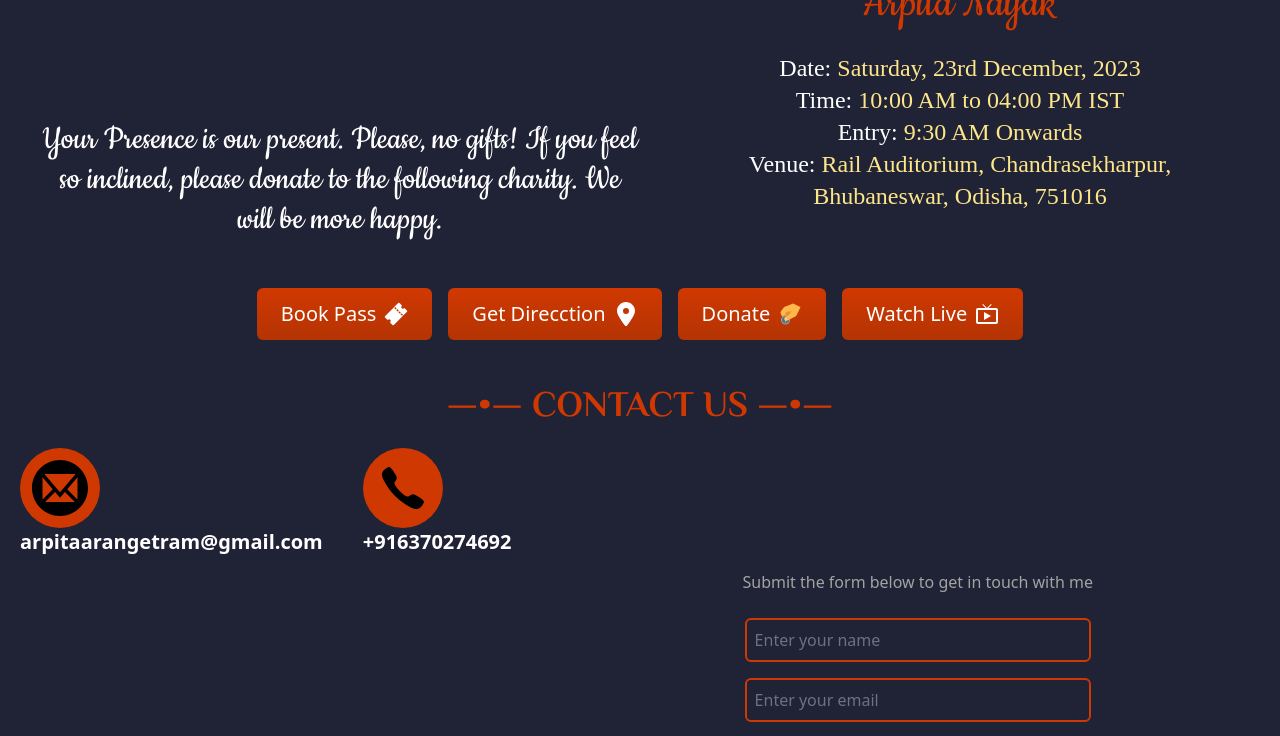
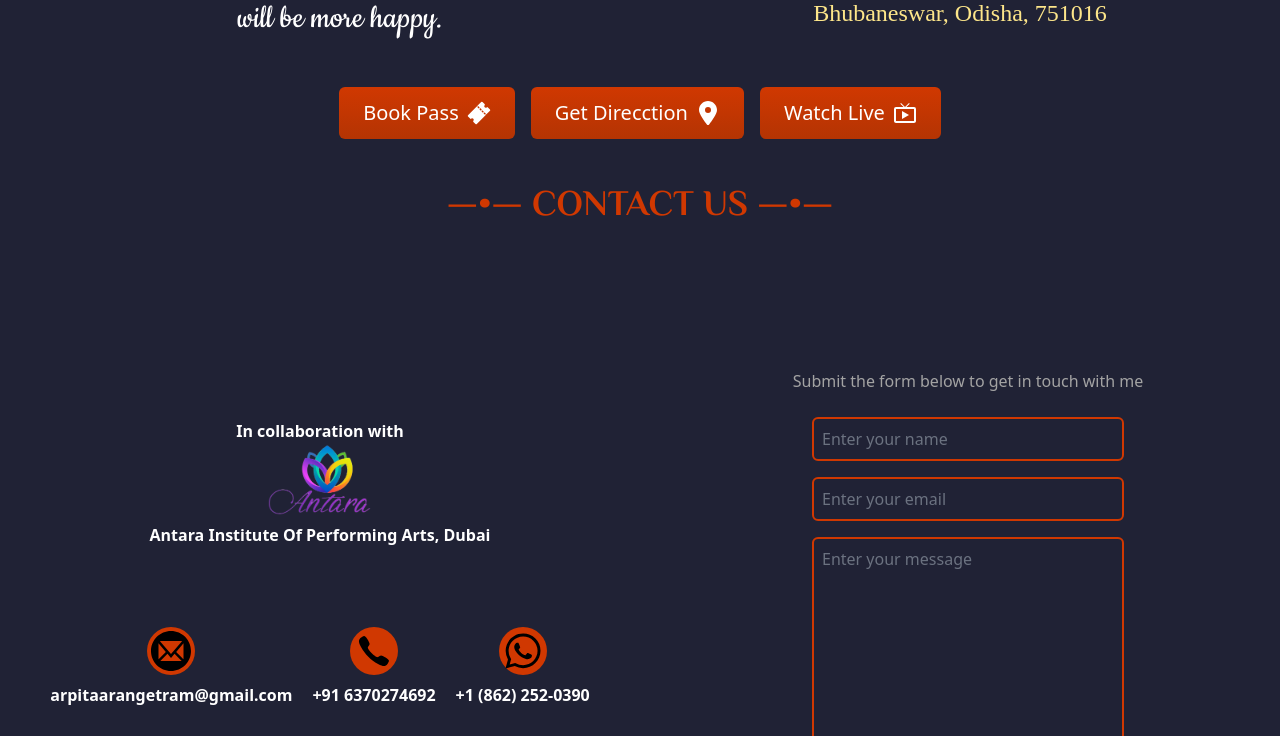
Before and after one commit to NishutSuman/arpita-nayak, a React (Create React App) app: page / in a window 1280 px wide. Shown: the part 2000-2736 px from the top of the page. Built offline with nearby package versions, Linux system fonts and the light colour scheme; a web font is replaced by a local one.

Commit message:
Landing Page updated

```diff
--- a/src/Components/Footer/ContactForm.jsx
+++ b/src/Components/Footer/ContactForm.jsx
@@ -1,8 +1,7 @@
 import React from "react";
 
-
 //function for form reset
-function handleSubmit(e){
+function handleSubmit(e) {
 	setTimeout(() => {
 		e.target.reset();
 	}, 3000);
@@ -10,14 +9,17 @@ function handleSubmit(e){
 
 const Contact = () => {
 	return (
-    <div style={{backgroundColor: "#202235"}}
+		<div
+			style={{ backgroundColor: "#202235" }}
 			name="contact"
-      className="contact w-[60%] h-screen text-white"
+			className="contact h-screen text-white w-[40rem]"
 		>
-      <div className="flex flex-col p-4 justify-center mx-auto h-full">
-          <p className="py-6 text-neutral-400 font-medium">Submit the form below to get in touch with me</p>
+			<div className="flex flex-col justify-center mx-auto h-full">
+				<p className="py-6 text-neutral-400 font-medium">
+					Submit the form below to get in touch with me
+				</p>
 
-        <div className=" flex justify-center items-center">
+				<div className="flex justify-center items-center">
 					<form
 						onSubmit={handleSubmit}
 						name="contact"
@@ -47,17 +49,15 @@ const Contact = () => {
 							className="p-2 bg-transparent border-2 border-orange-600	rounded-md text-white focus:outline-none"
 						></textarea>
 
-            <button type="submit" className="text-white  bg-gradient-to-b from-orange-600 to-orange-700 px-6 py-3 my-8 mx-auto flex items-center rounded-md hover:scale-110 duration-300">
+						<button
+							type="submit"
+							className="text-white  bg-gradient-to-b from-orange-600 to-orange-700 px-6 py-3 my-8 mx-auto flex items-center rounded-md hover:scale-110 duration-300"
+						>
 							Send Message
 						</button>
 					</form>
-
 				</div>
-
-
-
 			</div>
-
 		</div>
 	);
 };
--- a/src/Components/Footer/Footer.jsx
+++ b/src/Components/Footer/Footer.jsx
@@ -4,13 +4,13 @@ import Contact from "./ContactForm";
 
 function Footer() {
 	return (
-		<div style={{backgroundColor: "#202235", color:"white"}}>
-        <h2 className="font-f2 text-orange-600 text-4xl font-bold">
+		<div style={{ backgroundColor: "#202235", color: "white" }} className="w-[100%]">
+			<h2 className="font-f2 text-orange-600 text-4xl font-bold">
 				—•— CONTACT US —•—
 			</h2>
-			<div className="flex justify-between gap-6">
-				<SocialLinks className="w-[50%]"/>
-				<Contact className="w-[50%]"/>
+			<div className="flex justify-center gap-4 items-center">
+				<SocialLinks />
+				<Contact />
 			</div>
 		</div>
 	);
--- a/src/Components/Footer/SocialLinks.jsx
+++ b/src/Components/Footer/SocialLinks.jsx
@@ -1,35 +1,67 @@
 import React from "react";
-
-import { FiCodesandbox } from "react-icons/fi";
-import { FaLinkedinIn, FaGithub, FaCodepen } from "react-icons/fa";
+import Antara from "../../Assets/Antara Logo.png";
 import { ImMail4 } from "react-icons/im";
 import { IoIosCall } from "react-icons/io";
+import { IoLogoWhatsapp } from "react-icons/io5";
+
 import { Link } from "react-scroll";
 const SocialLinks = () => {
 	return (
 		<div>
-			<div className="flex-col m-auto font-bold p-5 justify-center items-center gap-10">
-				<div className="flex gap-10">
-					<div className="flex-col gap-4 w-full justify-center items-center">
-						<div className="border-2 rounded-full w-20 flex justify-center items-center border-hidden text-black bg-orange-600 h-20	">
+			<div className="flex flex-col font-bold justify-center items-center gap-20 w-[40rem]">
+				{/* Collaboration */}
+				<div className="flex flex-col justify-center items-center">
+					<h3>In collaboration with</h3>
+					<img src={Antara} alt="Antara" className="h-20 w-30" />
+					<h3>Antara Institute Of Performing Arts, Dubai</h3>
+				</div>
+				<div className="flex justify-around gap-5">
+					<div className="flex flex-col gap-2 justify-center items-center">
+						<div className="border-2 rounded-full w-12 flex justify-center items-center border-hidden text-black bg-orange-600 h-12">
 							{" "}
-							<a className="" href="https://kritikumari4666@gmail.com">
-								<ImMail4 className="w-14 h-14" />
+							<a
+								className=""
+								href="mailto:arpitaarangetram@gmail.com"
+								target="_blank"
+								rel="noreferrer"
+							>
+								<ImMail4 className="w-10 h-10" />
 							</a>{" "}
 						</div>
-						<div className="md:text-xl sm: text-sm">
-							arpitaarangetram@gmail.com
-						</div>
+						<div className="text-md">arpitaarangetram@gmail.com</div>
 					</div>
-					<div className="flex-col gap-4 w-full justify-center items-center">
-						<div className="border-2 rounded-full w-20 flex justify-center items-center border-hidden text-black bg-orange-600 h-20	">
+					<div className="flex flex-col justify-center gap-2 items-center">
+						<div className="border-2 rounded-full w-12 flex justify-center items-center border-hidden text-black bg-orange-600 h-12	">
 							{" "}
-							<a className="" href="https://kritikumari4666@gmail.com">
-								<IoIosCall className="w-14 h-14" />
+							<a
+								className=""
+								href="tel:6370274692"
+								target="_blank"
+								rel="noreferrer"
+							>
+								<IoIosCall className="w-10 h-10" />
 							</a>{" "}
 						</div>
-						<div className="md:text-xl sm: text-sm">+916370274692</div>
+						<div className="text-md">+91 6370274692</div>
 					</div>
+					<div className="flex flex-col justify-center gap-2 items-center">
+						<div className="border-2 rounded-full w-12 flex justify-center items-center border-hidden text-black bg-orange-600 h-12	">
+							{" "}
+							<a
+								className=""
+								href="https://wa.me/+18622520390"
+								target="_blank"
+								rel="noreferrer"
+							>
+								<IoLogoWhatsapp className="w-10 h-10" />
+							</a>{" "}
+						</div>
+						<div className="text-md">+1 (862) 252-0390</div>
+					</div>
+				</div>
+				<div>
+					<h3 className="font-f1 text-gray-300">©️ 2023, All the rights are reserved with Mr. Ashok Nayak</h3>
+					<h4 className="font-f1 text-gray-300">Made with ❤️ by Dev. <a href="www.linkedin.com/in/nishutsuman" rel="noreferrer" target="_blank">Nishut Suman</a></h4>
 				</div>
 			</div>
 		</div>
--- a/src/Components/Home/Home.jsx
+++ b/src/Components/Home/Home.jsx
@@ -10,14 +10,14 @@ const Home = () => (
 	<div
 		style={{ backgroundColor: "#202235" }}
 		name="home"
-		className="h-screen w-ful home "
+		className="h-full w-full home "
 	>
-		<div className="max-w-screen-lg mx-auto flex flex-col gap-28 items-center justify-between h-full md:flex-row pt-28">
-			<div className="big-screen w-7/12 space-x-2 shadow-orange-600 mt-[-4%]">
+		<div className="max-w-screen-lg mx-auto flex flex-col gap-28 items-center justify-between md:flex-row pt-20">
+			<div className="big-screen w-[40%] space-x-2 shadow-orange-600 mt-[-4%]">
 				<img
 					src={"https://i.postimg.cc/yNx558WS/10.png"}
 					alt="profile"
-					className="mt-20 w-[100%] h-[100%]"
+					className="mt-20 h-full w-full"
 				/>
 			</div>
 			<div className="small-screen hidden mt-8">
@@ -29,7 +29,7 @@ const Home = () => (
 					/>
 				</div>
 			</div>
-			<div className="flex flex-col justify-center h-[90%] items-center">
+			<div className="flex flex-col justify-center w-[90%] items-center">
 				<div className="">
 					<h2 className="sm:text-5xl font-bold font-f2 text-white">
 						You Are Invited To{" "}
@@ -38,14 +38,17 @@ const Home = () => (
 						</span>
 						Arpita Nayak
 					</h2>
-					<h3 className="mt-5 text-2xl text-amber-200 font-f1">
+					<h3 className="mt-1 text-3xl text-amber-200 font-f3">
+						Dicsiple of Smt. Vimmi B. Eswar and Ms. Chithra Rajan
+					</h3>
+					<h3 className="mt-5 text-2xl text-white font-f1">
 						23rd December, 2023 | Saturday<br></br>
 						at Rail Auditorium, Chandrasekharpur, Bhubaneswar
 					</h3>
 				</div>
 				<div className="flex gap-4">
 					<a
-						href={"http://stackoverflow.com"}
+						href={"tel:6370274692"}
 						className="flex justify-between items-center mt-10 text-white"
 						download={true}
 						target="_blank"
@@ -54,7 +57,7 @@ const Home = () => (
 						<IoMdCall className="h-8 w-8 hover:text-yellow-200"/>
 					</a>
 					<a
-						href={"http://stackoverflow.com"}
+						href={"https://wa.me/+18622520390"}
 						className="flex justify-between items-center mt-10 text-white"
 						download={true}
 						target="_blank"
@@ -63,7 +66,7 @@ const Home = () => (
 						<IoLogoWhatsapp className="h-8 w-8 hover:text-yellow-200" />
 					</a>
 					<a
-						href={"http://stackoverflow.com"}
+						href={"mailto:arpitaarangetram@gmail.com"}
 						className="flex justify-between items-center mt-10 text-white"
 						download={true}
 						target="_blank"
@@ -74,7 +77,7 @@ const Home = () => (
 				</div>
 				<div className="flex gap-4">
 					<a
-						href={"http://stackoverflow.com"}
+						href={"https://event.fydo.in/arpitas-bharatnatyam-arangetram/"}
 						className="flex justify-between  items-center mt-10 text-white "
 						download={true}
 						target="_blank"
@@ -88,7 +91,7 @@ const Home = () => (
 					</a>
 					<a
 						href={"http://stackoverflow.com"}
-						className="flex justify-between  items-center mt-10 text-white"
+						className="flex justify-between  items-center mt-10 text-white pointer-events-none"
 						download={true}
 						target="_blank"
 						rel="noreferrer"
--- a/src/Components/Invitation/Invitation.jsx
+++ b/src/Components/Invitation/Invitation.jsx
@@ -21,8 +21,8 @@ function Invitation({
 				—•— INVITATION —•—
 			</h2>
 
-			<div className="flex gap-10 mt-10 justify-center items-center">
-				<div className="flex-co justify-center w-[50%]">
+			<div className="flex gap-10 mt-10 justify-center items-center ">
+				<div className="flex-co justify-center w-[50%] ">
 					<VideoPlayer />
                     <h4 className="text-4xl font-f3 mt-6">Your Presence is our present. Please, no gifts! If you feel so inclined, please donate to the following charity. We will be more happy.</h4>
 
@@ -30,7 +30,7 @@ function Invitation({
 
 				<div className="w-[60%] font-f1">
 					<h4 className="text-3xl">
-						Guru Kalaimani Devi & Antara Institute of Performing Arts along with
+						Guru Smt. Vimmi B. Eswar and Ms. Chithra Rajan & Antara Institute of Performing Arts along with
 						Ashok and Mrs. Nayak cordially invite you and your family to the
 					</h4>
 					<h3 className="text-5xl mt-6 text-orange-600 mb-6 font-f3">
@@ -66,7 +66,7 @@ function Invitation({
 			</div>
             <div className="flex gap-4 items-center justify-center">
 						<a
-							href={"http://stackoverflow.com"}
+							href={"https://event.fydo.in/arpitas-bharatnatyam-arangetram/"}
 							className="flex justify-between  items-center mt-10 text-white "
 							download={true}
 							target="_blank"
@@ -79,7 +79,7 @@ function Invitation({
 							</div>
 						</a>
 						<a
-							href={"http://stackoverflow.com"}
+							href={"https://maps.app.goo.gl/rkM4CaUUSPXyc4F46"}
 							className="flex justify-between  items-center mt-10 text-white"
 							download={true}
 							target="_blank"
@@ -91,7 +91,7 @@ function Invitation({
 								<FaLocationDot className="text-2xl" />
 							</div>
 						</a>
-						<a
+						{/* <a
 							href={"http://stackoverflow.com"}
 							className="flex justify-between  items-center mt-10 text-white"
 							download={true}
@@ -103,10 +103,10 @@ function Invitation({
 								<span className="font-medium text-xl">Donate</span>{" "}
 								<FcDonate className="text-2xl" />
 							</div>
-						</a>
+						</a> */}
 						<a
 							href={"http://stackoverflow.com"}
-							className="flex justify-between  items-center mt-10 text-white"
+							className="flex justify-between  items-center mt-10 text-white pointer-events-none"
 							download={true}
 							target="_blank"
 							rel="noreferrer"
```
Also changed, not shown: src/Assets/Antara Logo.png (added). Lines whose indentation alone changed are shown as unchanged.
